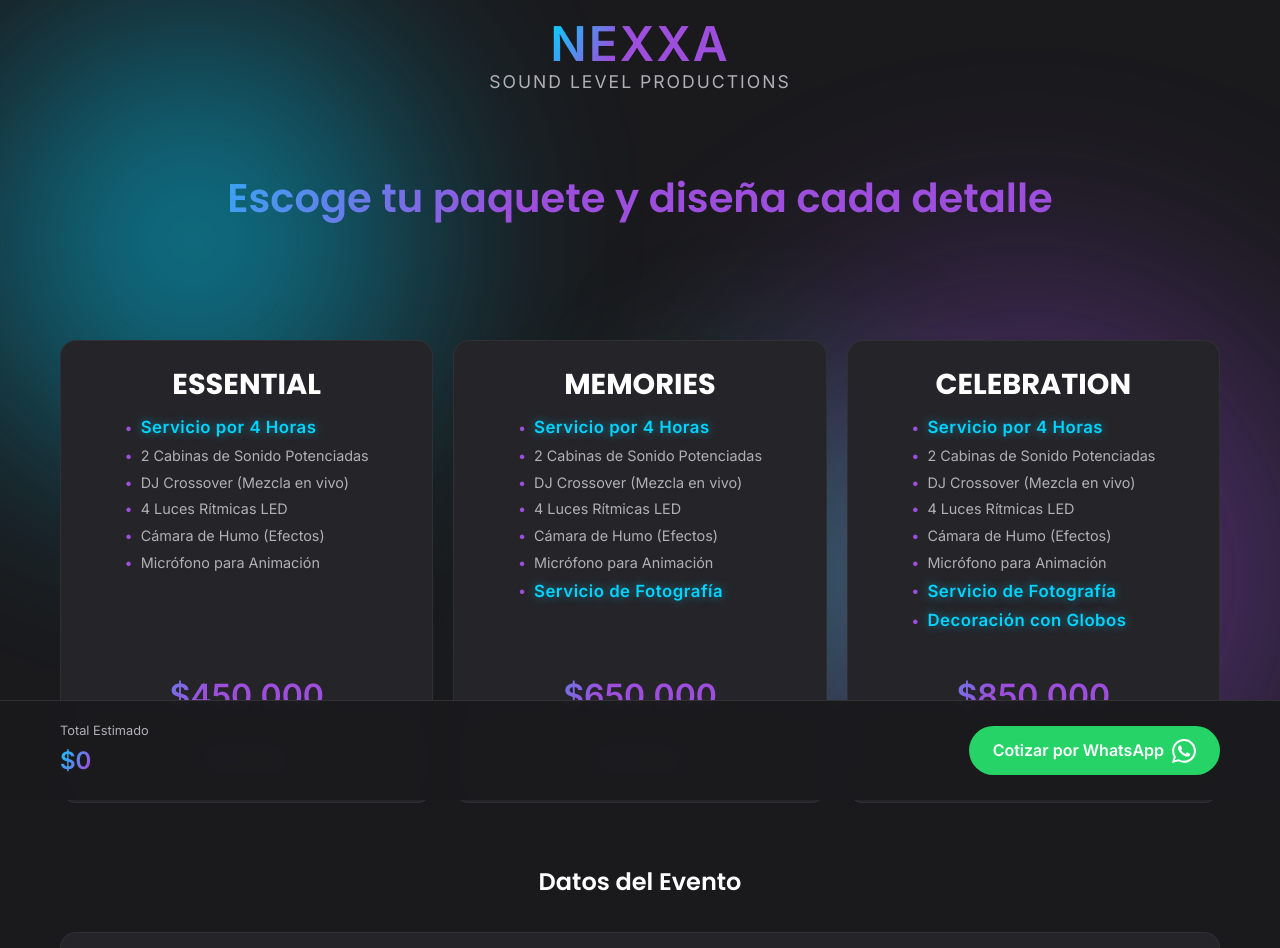
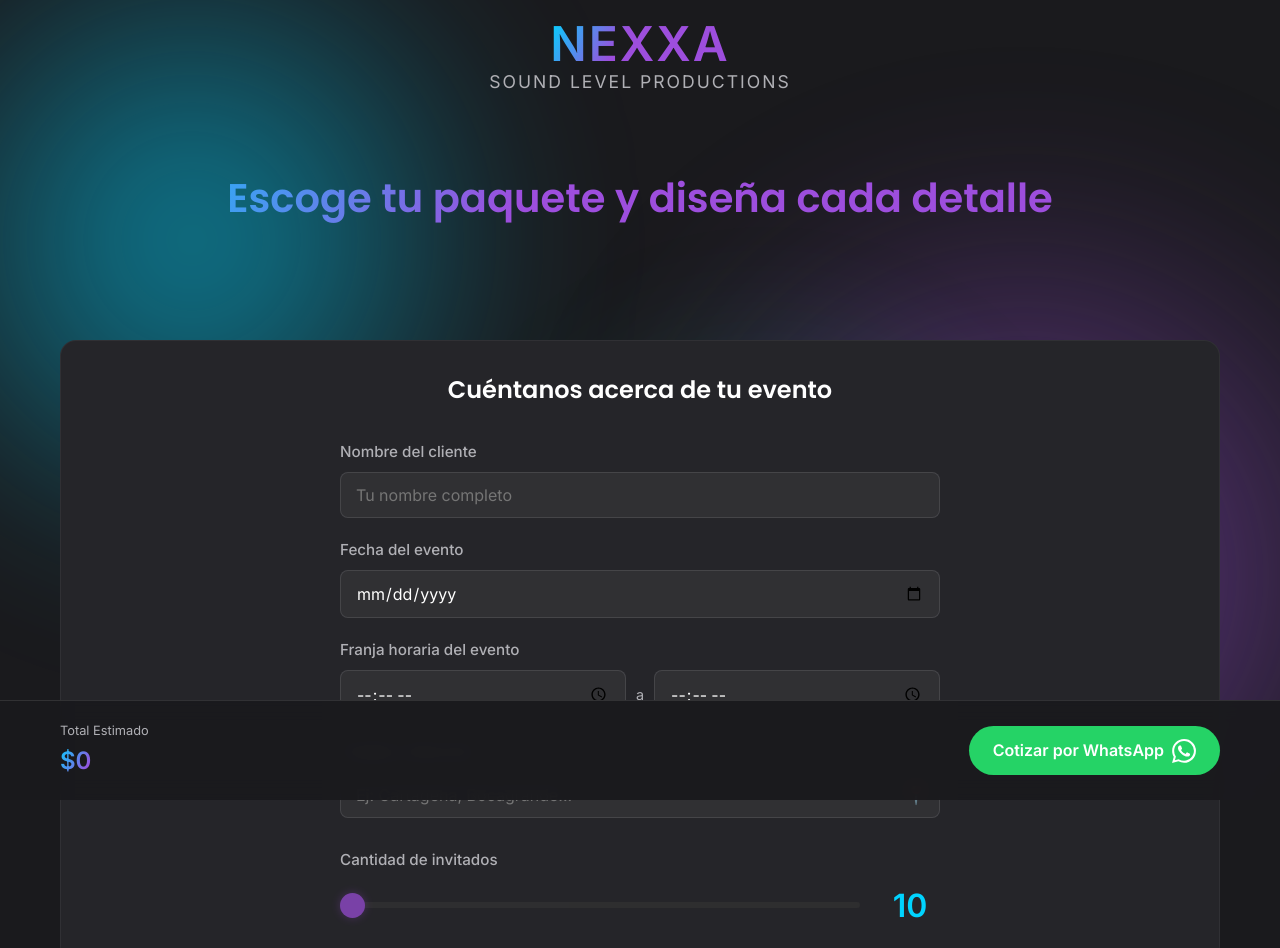
Before and after one commit to nicollerivera/APP-Nexxa-Sound, a React (Vite) app: page / in a window 1280 px wide. Shown: the top 948 px of the page. Built offline with nearby package versions, Linux system fonts and the light colour scheme.

Commit message:
Add new event intake section

```diff
--- a/src/App.css
+++ b/src/App.css
@@ -381,7 +381,95 @@ input:checked+.slider:before {
   transition: transform 0.2s;
 }
 
-/* Event Details */
+/* Event Intake Form */
+.event-intake {
+  margin-bottom: 60px;
+  background: var(--surface-color);
+  padding: 30px;
+  border-radius: var(--border-radius);
+  border: 1px solid rgba(255, 255, 255, 0.05);
+}
+
+.intake-form {
+  display: flex;
+  flex-direction: column;
+  gap: 20px;
+  max-width: 600px;
+  margin: 0 auto;
+}
+
+.form-group {
+  display: flex;
+  flex-direction: column;
+  gap: 8px;
+}
+
+.form-group label {
+  font-size: 0.95rem;
+  color: var(--text-secondary);
+  font-weight: 500;
+}
+
+.input-field {
+  background: rgba(255, 255, 255, 0.05);
+  border: 1px solid rgba(255, 255, 255, 0.1);
+  padding: 12px 15px;
+  border-radius: 8px;
+  color: var(--text-primary);
+  font-family: inherit;
+  font-size: 1rem;
+  transition: var(--transition-speed);
+  outline: none;
+}
+
+.input-field:focus {
+  border-color: var(--primary-color);
+  background: rgba(255, 255, 255, 0.08);
+  box-shadow: 0 0 10px rgba(157, 78, 221, 0.2);
+}
+
+/* Time Inputs */
+.time-inputs {
+  display: flex;
+  align-items: center;
+  gap: 10px;
+}
+
+.time-inputs .input-field {
+  flex: 1;
+}
+
+.time-separator {
+  color: var(--text-secondary);
+  font-size: 0.9rem;
+}
+
+/* Location Input */
+.location-input-wrapper {
+  position: relative;
+  display: flex;
+  align-items: center;
+}
+
+.location-input {
+  width: 100%;
+  padding-right: 40px;
+}
+
+.location-icon {
+  position: absolute;
+  right: 12px;
+  font-size: 1.2rem;
+  pointer-events: none;
+  opacity: 0.7;
+}
+
+/* Guest Slider in Form */
+.guest-group {
+  margin-top: 10px;
+}
+
+/* Event Details (Legacy support if needed, but updated for form usage) */
 .event-details {
   margin-bottom: 60px;
 }
@@ -398,11 +486,22 @@ input:checked+.slider:before {
   flex-direction: column;
   align-items: center;
   gap: 15px;
+  width: 100%;
 }
 
 .guest-control label {
   font-size: 1.2rem;
   font-weight: 600;
+  display: none; /* Hidden in form context since label is above */
+}
+
+/* Specific overrides for guest slider inside form group */
+.guest-group label {
+  display: block; /* Show the standard form label */
+  font-size: 0.95rem;
+  color: var(--text-secondary);
+  font-weight: 500;
+  text-align: left;
 }
 
 .guest-input-wrapper {
@@ -410,7 +509,7 @@ input:checked+.slider:before {
   align-items: center;
   gap: 20px;
   width: 100%;
-  max-width: 500px;
+  /* Max width removed to fill form */
 }
 
 .guest-slider {
--- a/src/App.jsx
+++ b/src/App.jsx
@@ -6,6 +6,12 @@ function App() {
   const [selectedPackageId, setSelectedPackageId] = useState(null);
   const [activeExtras, setActiveExtras] = useState({});
   const [guestCount, setGuestCount] = useState(10);
+
+  const [clientName, setClientName] = useState('');
+  const [eventDate, setEventDate] = useState('');
+  const [eventStartTime, setEventStartTime] = useState('');
+  const [eventEndTime, setEventEndTime] = useState('');
+  const [eventLocation, setEventLocation] = useState('');
 
   // Mouse Parallax Logic
   const [mousePos, setMousePos] = useState({ x: 0, y: 0 });
@@ -134,7 +140,7 @@ function App() {
   }, [selectedPackageId, activeExtras, dynamicExtras]);
 
   const generateWhatsappLink = () => {
-    const text = `Hola, me interesa una cotización para el evento.\n\nInvitados: ${guestCount}\nPaquete: ${selectedPackage ? `${selectedPackage.name} ($${selectedPackage.price.toLocaleString()})` : 'Ninguno'}\nExtras:\n${dynamicExtras.filter(e => activeExtras[e.id]).map(e => `- ${e.name} (${e.desc}) - $${e.price.toLocaleString()}`).join('\n')}\n\nTotal estimado: $${totalPrice.toLocaleString()}`;
+    const text = `Hola, me interesa una cotización para el evento.\n\nCliente: ${clientName}\nFecha: ${eventDate}\nHorario: ${eventStartTime} - ${eventEndTime}\nUbicación: ${eventLocation}\nInvitados: ${guestCount}\nPaquete: ${selectedPackage ? `${selectedPackage.name} ($${selectedPackage.price.toLocaleString()})` : 'Ninguno'}\nExtras:\n${dynamicExtras.filter(e => activeExtras[e.id]).map(e => `- ${e.name} (${e.desc}) - $${e.price.toLocaleString()}`).join('\n')}\n\nTotal estimado: $${totalPrice.toLocaleString()}`;
     return `https://wa.me/1234567890?text=${encodeURIComponent(text)}`;
   };
 
@@ -165,6 +171,81 @@ function App() {
 
 
       <main className="container">
+        <section className="event-intake fade-in">
+          <h2 className="section-title">Cuéntanos acerca de tu evento</h2>
+          <div className="intake-form">
+            <div className="form-group">
+              <label>Nombre del cliente</label>
+              <input
+                type="text"
+                className="input-field"
+                placeholder="Tu nombre completo"
+                value={clientName}
+                onChange={(e) => setClientName(e.target.value)}
+              />
+            </div>
+
+            <div className="form-group">
+              <label>Fecha del evento</label>
+              <input
+                type="date"
+                className="input-field"
+                value={eventDate}
+                onChange={(e) => setEventDate(e.target.value)}
+              />
+            </div>
+
+            <div className="form-group">
+              <label>Franja horaria del evento</label>
+              <div className="time-inputs">
+                <input
+                  type="time"
+                  className="input-field"
+                  value={eventStartTime}
+                  onChange={(e) => setEventStartTime(e.target.value)}
+                />
+                <span className="time-separator">a</span>
+                <input
+                  type="time"
+                  className="input-field"
+                  value={eventEndTime}
+                  onChange={(e) => setEventEndTime(e.target.value)}
+                />
+              </div>
+            </div>
+
+            <div className="form-group">
+              <label>Ciudad y dirección</label>
+              <div className="location-input-wrapper">
+                <input
+                  type="text"
+                  className="input-field location-input"
+                  placeholder="Ej: Cartagena, Bocagrande..."
+                  value={eventLocation}
+                  onChange={(e) => setEventLocation(e.target.value)}
+                />
+                <span className="location-icon">📍</span>
+              </div>
+            </div>
+
+            <div className="form-group guest-group">
+              <label>Cantidad de invitados</label>
+              <div className="guest-input-wrapper">
+                <input
+                  type="range"
+                  min="10"
+                  max="300"
+                  step="5"
+                  value={guestCount}
+                  onChange={(e) => setGuestCount(Number(e.target.value))}
+                  className="guest-slider"
+                />
+                <span className="guest-number">{guestCount}</span>
+              </div>
+            </div>
+          </div>
+        </section>
+
         <section className="packages-grid fade-in">
           {packages.map((pkg) => (
             <div
@@ -184,30 +265,6 @@ function App() {
               </button>
             </div>
           ))}
-        </section>
-
-        <section className="event-details fade-in">
-          <h2 className="section-title">Datos del Evento</h2>
-          <div className="details-card">
-            <div className="guest-control">
-              <label>Número de Invitados</label>
-              <div className="guest-input-wrapper">
-                <input
-                  type="range"
-                  min="10"
-                  max="300"
-                  step="5"
-                  value={guestCount}
-                  onChange={(e) => setGuestCount(Number(e.target.value))}
-                  className="guest-slider"
-                />
-                <span className="guest-number">{guestCount}</span>
-              </div>
-              <p className="guest-hint">
-                Recomendamos el paquete de accesorios <strong>{getRecommendedAccessory()}</strong>
-              </p>
-            </div>
-          </div>
         </section>
 
         <section className="customization fade-in">
```
